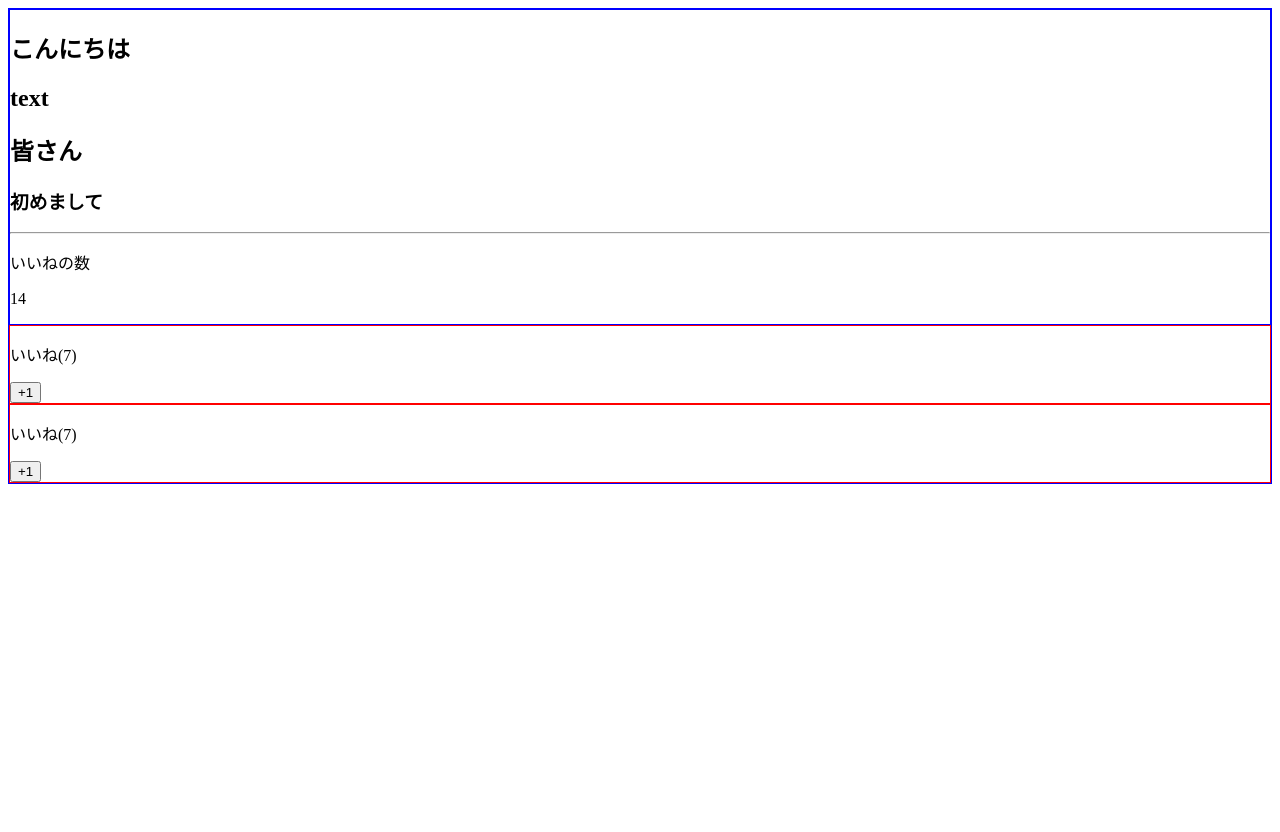
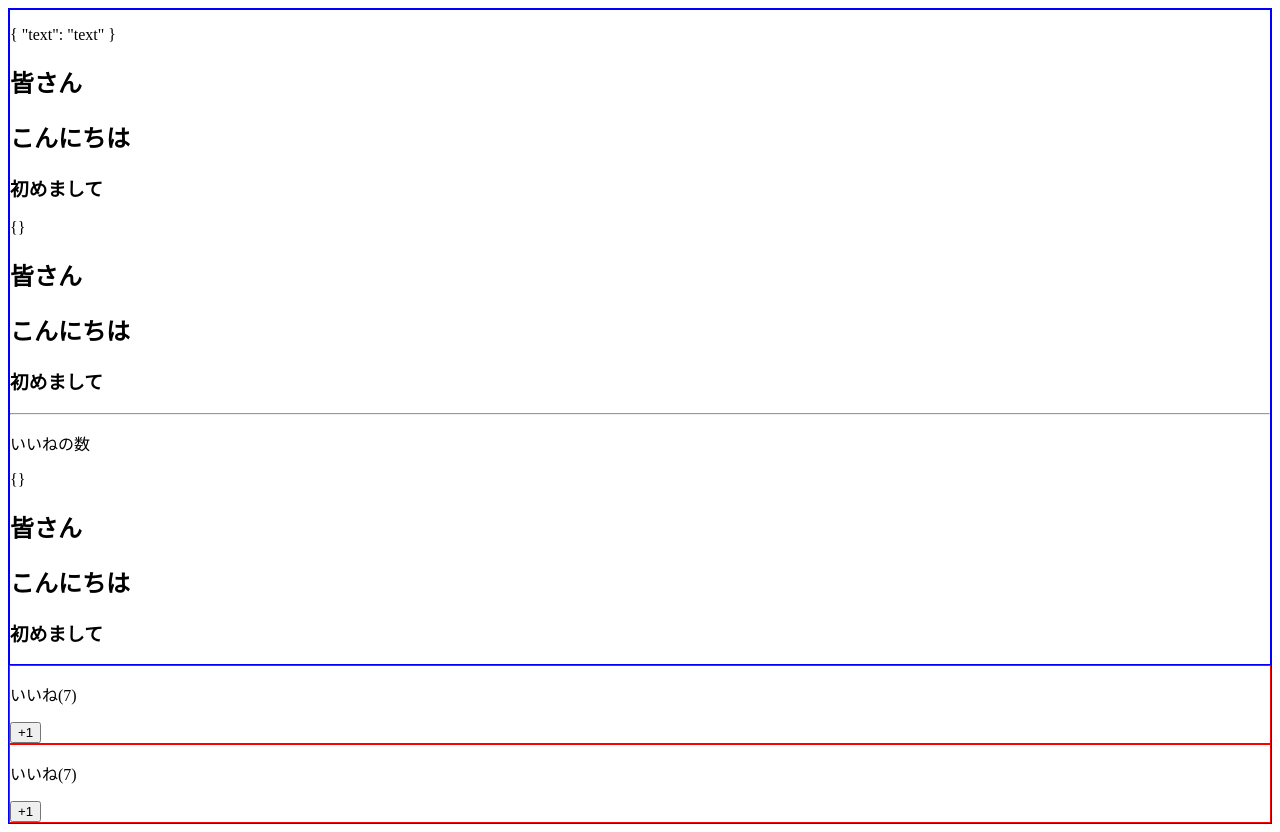
Before and after one commit to YukiIshizaki0525/udemy_vuejs2021, a Vue app: page / in a window 1280 px wide. Before the commit the page ends 800 px from the top, so only its background shows below. Built offline with nearby package versions, Linux system fonts and the light colour scheme.

Commit message:
8-108完了

```diff
--- a/src/App.vue
+++ b/src/App.vue
@@ -1,16 +1,12 @@
 <template>
   <div>
-    <LikeHeader header-text="hello">
+    <LikeHeader v-slot="slotProps">
+      <p>{{slotProps}}</p>
       <h2>皆さん</h2>
-      <template v-slot:title="slotProps">
-        <h2>こんにちは</h2>
-        <h2>{{ slotProps.text }}</h2>
-      </template>
+      <h2>こんにちは</h2>
       <h3>初めまして</h3>
-      <template v-slot:number>
-        <p>{{ number }}</p>
-      </template>
     </LikeHeader>
+
     <LikeNumber :total-number="number" @my-click="incrementNumber"></LikeNumber>
     <LikeNumber :total-number="number"></LikeNumber>
   </div>
--- a/src/components/LikeHeader.vue
+++ b/src/components/LikeHeader.vue
@@ -1,10 +1,10 @@
 <template>
   <div>
-    <slot name="title" :user="user" text="text"></slot>
+    <slot text="text"></slot>
     <slot></slot>
     <hr>
     <p>いいねの数</p>
-    <slot name="number"></slot>
+    <slot></slot>
   </div>
 </template>
 
```
